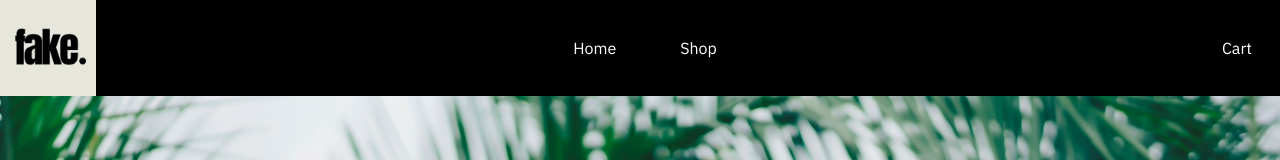
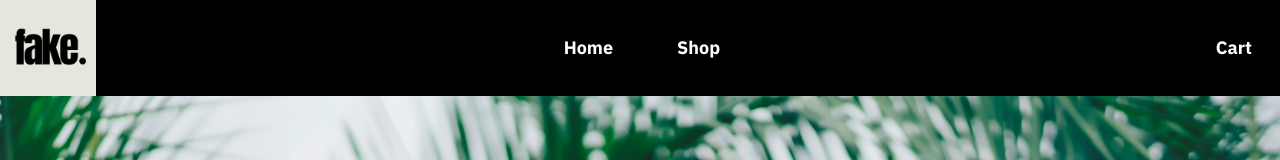
Before and after one commit to CCeph/fake-clothing-store, a React (Vite) app: page / in a window 1280 px wide. Shown: the top 160 px of the page. Built offline with nearby package versions, Linux system fonts and the light colour scheme.

Commit message:
Adjust font size and weight in nav bar

```diff
--- a/src/Components/Nav.jsx
+++ b/src/Components/Nav.jsx
@@ -3,7 +3,7 @@ import logo from "../assets/urban.png";
 
 export default function Nav({ setCartVisible }) {
   return (
-    <nav className="font-ibm flex w-full items-stretch justify-between justify-items-center bg-black text-white">
+    <nav className="font-ibm flex w-full items-stretch justify-between justify-items-center bg-black text-lg font-bold text-white">
       <Link to={"/"}>
         <img src={logo} className="h-24 w-24" />
       </Link>
```
